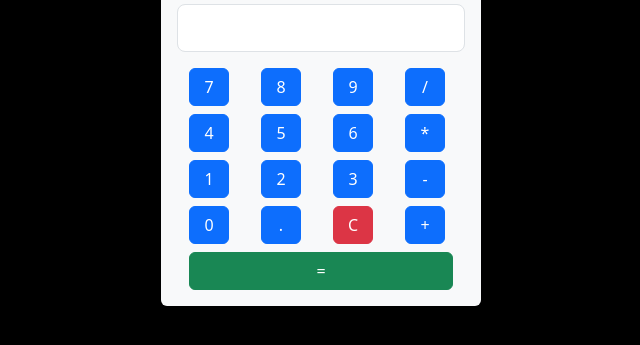
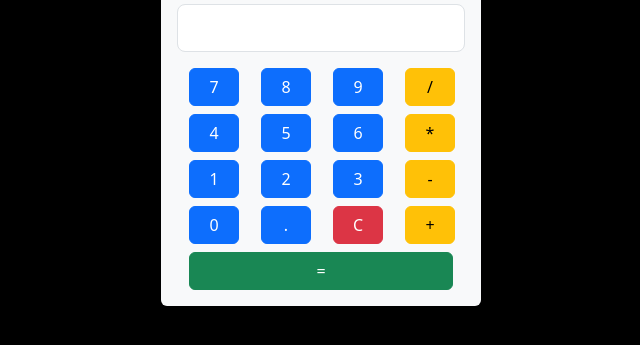
Before and after one commit to Cvidal84/calculadora-boostrap, a plain HTML site: page index.html in a window 1280 px wide. Shown: the part 295-640 px from the top of the page, without its empty margins (319-959 px from the left). Drawn offline with nearby package versions, Linux system fonts and the light colour scheme.

Commit message:
boostrap

```diff
--- a/index.html
+++ b/index.html
@@ -29,7 +29,7 @@
                 <button class="calc-button btn btn-primary" data-value="9">9</button>
               </div>
               <div class="col-3">
-                <button class="calc-button btn btn-primary" data-value="/">/</button>
+                <button class="calc-button btn btn-warning" data-value="/">/</button>
               </div>
             </div>
             <div class="row mb-2">
@@ -43,7 +43,7 @@
                 <button class="calc-button btn btn-primary" data-value="6">6</button>
               </div>
               <div class="col-3">
-                <button class="calc-button btn btn-primary" data-value="*">*</button>
+                <button class="calc-button btn btn-warning" data-value="*">*</button>
               </div>
             </div>
             <div class="row mb-2">
@@ -57,7 +57,7 @@
                 <button class="calc-button btn btn-primary" data-value="3">3</button>
               </div>
               <div class="col-3">
-                <button class="calc-button btn btn-primary" data-value="-">-</button>
+                <button class="calc-button btn btn-warning" data-value="-">-</button>
               </div>
             </div>
             <div class="row mb-2">
@@ -71,7 +71,7 @@
                 <button class="calc-button btn btn-danger" id="clear">C</button>
               </div>
               <div class="col-3">
-                <button class="calc-button btn btn-primary" data-value="+">+</button>
+                <button class="calc-button btn btn-warning" data-value="+">+</button>
               </div>
             </div>
             <div class="row">
--- a/main.js
+++ b/main.js
@@ -1,17 +1,18 @@
 document.addEventListener("DOMContentLoaded", () => {
+  //obtenemos los elementos del DOM
   const display = document.getElementById("display");
   const buttons = document.querySelectorAll("button[data-value]");
   const clearButton = document.getElementById("clear");
   const equalButton = document.getElementById("equal");
 
-  // Añadir número u operador al display
+  // Añadir el data-value del número u operador al final del display
   buttons.forEach((btn) => {
     btn.addEventListener("click", () => {
       display.value += btn.getAttribute("data-value");
     });
   });
 
-  // Borrar todo
+  // Borrar todo, deja el display value sin valor, en blanco
   clearButton.addEventListener("click", () => {
     display.value = "";
   });
--- a/style.css
+++ b/style.css
@@ -1,8 +1,4 @@
 .calc-button {
-    width: 40px;
+    width: 50px;
     background-color: red;
 }
-
-.container {
-    width: 300px;
-}
```
